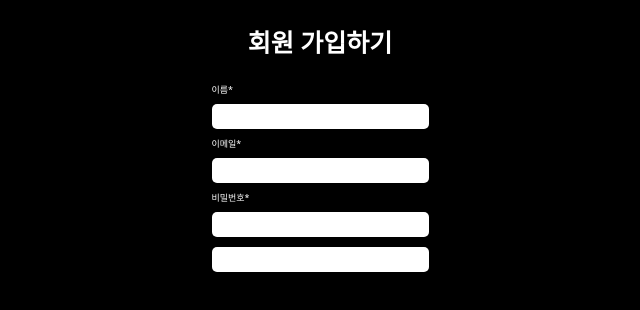
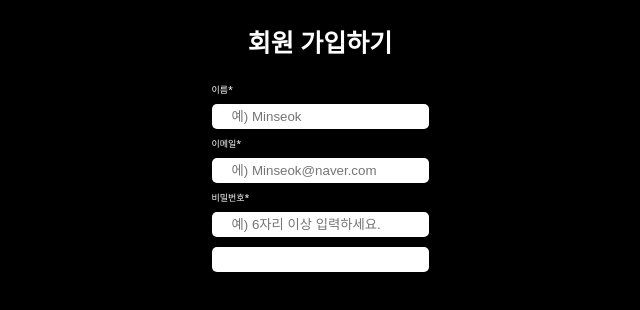
Before and after one commit to GodMinseok/2024_TypeScript, a React (Create React App) app in the folder daelimx/: page /signup in a window 1280 px wide. Shown: the top 310 px of the page, without its empty margins (320-960 px from the left). Built offline with nearby package versions, Linux system fonts and the light colour scheme; the HTML template or start-up script is replaced by a standard one.

Commit message:
placeholder 추가

```diff
--- a/daelimx/src/screens/signup.tsx
+++ b/daelimx/src/screens/signup.tsx
@@ -41,11 +41,11 @@ export default () => {
       <Title>회원 가입하기</Title>
       <Form>
         <SubTitle>이름*</SubTitle>
-        <Input />
+        <Input placeholder="예) Minseok" />
         <SubTitle>이메일*</SubTitle>
-        <Input />
+        <Input placeholder="에) Minseok@naver.com" />
         <SubTitle>비밀번호*</SubTitle>
-        <Input />
+        <Input placeholder="예) 6자리 이상 입력하세요." />
         <Input />
       </Form>
     </Container>
```
